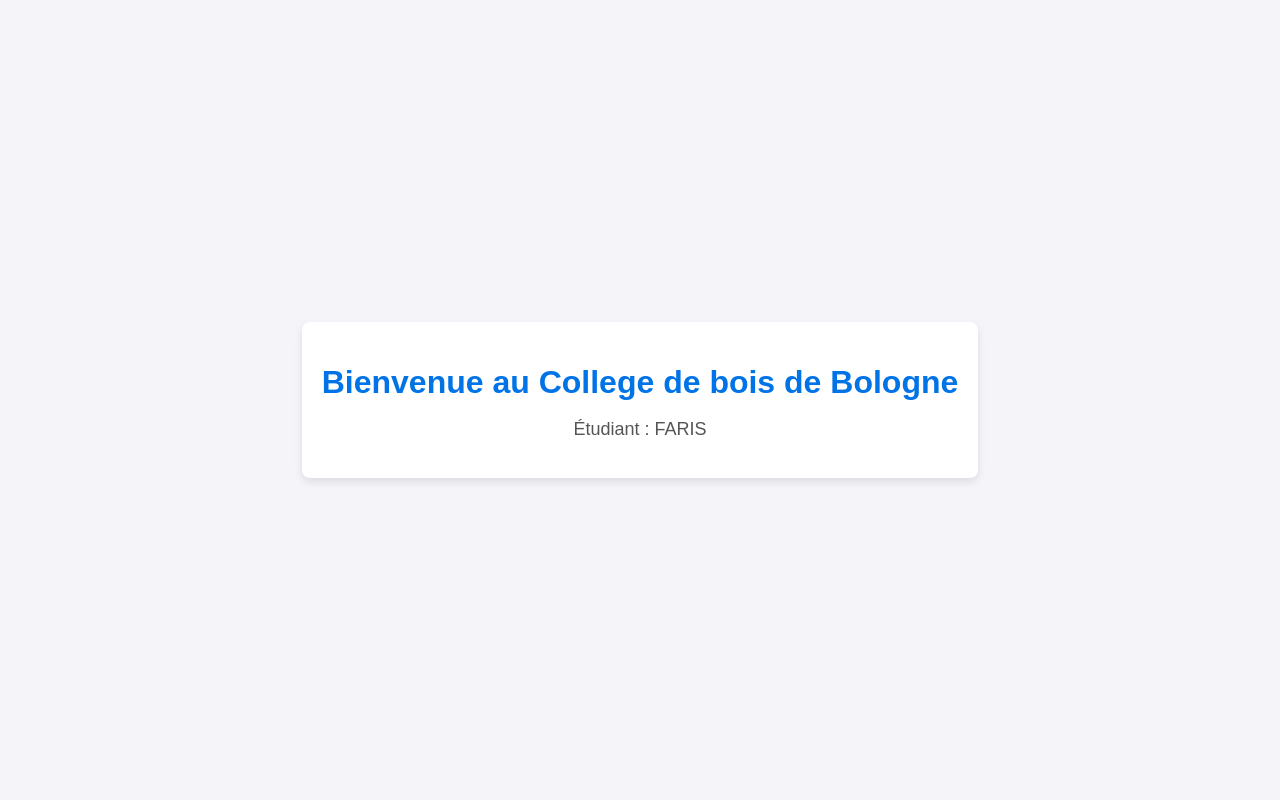
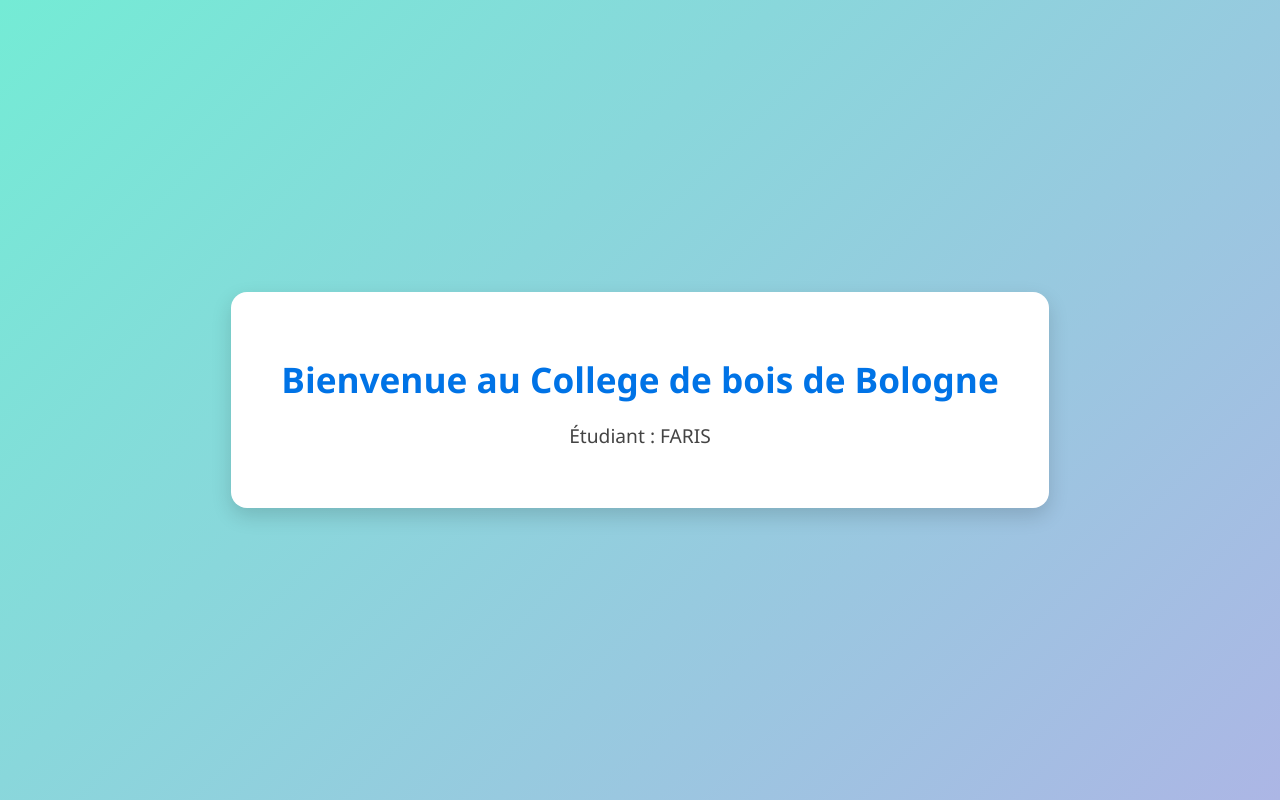
Before and after one commit to Faris-da/college-bois-de-bologne, a plain HTML site: page index.html in a window 1280 px wide. Drawn offline with Linux system fonts and the light colour scheme.

Commit message:
style: amélioration du design du site (couleurs, animation, ombres)

```diff
--- a/style.css
+++ b/style.css
@@ -1,65 +1,57 @@
-/* style.css */
+/* style.css amélioré — Faris Najai */
 
-
-
+/* Corps de la page */
 body {
-
-    font-family: Arial, sans-serif;
-
-    background-color: #f4f4f9;
-
+    font-family: 'Segoe UI', Roboto, Arial, sans-serif;
+    background: linear-gradient(135deg, #74ebd5 0%, #ACB6E5 100%);
     color: #333;
-
     margin: 0;
-
     display: flex;
-
     justify-content: center;
-
     align-items: center;
-
     height: 100vh;
-
 }
 
+/* Conteneur principal */
+.container {
+    text-align: center;
+    padding: 40px 50px;
+    background-color: #ffffff;
+    border-radius: 16px;
+    box-shadow: 0 8px 20px rgba(0, 0, 0, 0.15);
+    transition: transform 0.3s ease, box-shadow 0.3s ease;
+}
 
+.container:hover {
+    transform: translateY(-5px);
+    box-shadow: 0 12px 25px rgba(0, 0, 0, 0.2);
+}
+
+/* Titre principal */
+h1 {
+    color: #0073e6;
+    margin-bottom: 15px;
+    font-size: 2.2em;
+}
+
+/* Paragraphe */
+p {
+    font-size: 1.2em;
+    color: #444;
+}
+
+/* Nom de l’étudiant */
+#nom_etudiant {
+    font-weight: bold;
+    color: #0073e6;
+}
+
+/* Animation d’apparition */
+@keyframes fadeIn {
+    from { opacity: 0; transform: translateY(10px); }
+    to { opacity: 1; transform: translateY(0); }
+}
 
 .container {
-
-    text-align: center;
-
-    padding: 20px;
-
-    background-color: #ffffff;
-
-    border-radius: 8px;
-
-    box-shadow: 0px 4px 8px rgba(0, 0, 0, 0.1);
-
+    animation: fadeIn 1s ease-out;
 }
-
-h1 {
-
-    color: #0073e6;
-
-    margin-bottom: 10px;
-
-}
-
-p {
-
-    font-size: 18px;
-
-    color: #555;
-
-}
-
-
-
-#nom_etudiant {
-
-    font-weight: bold;
-
-    color: #333;
-
-}
```
